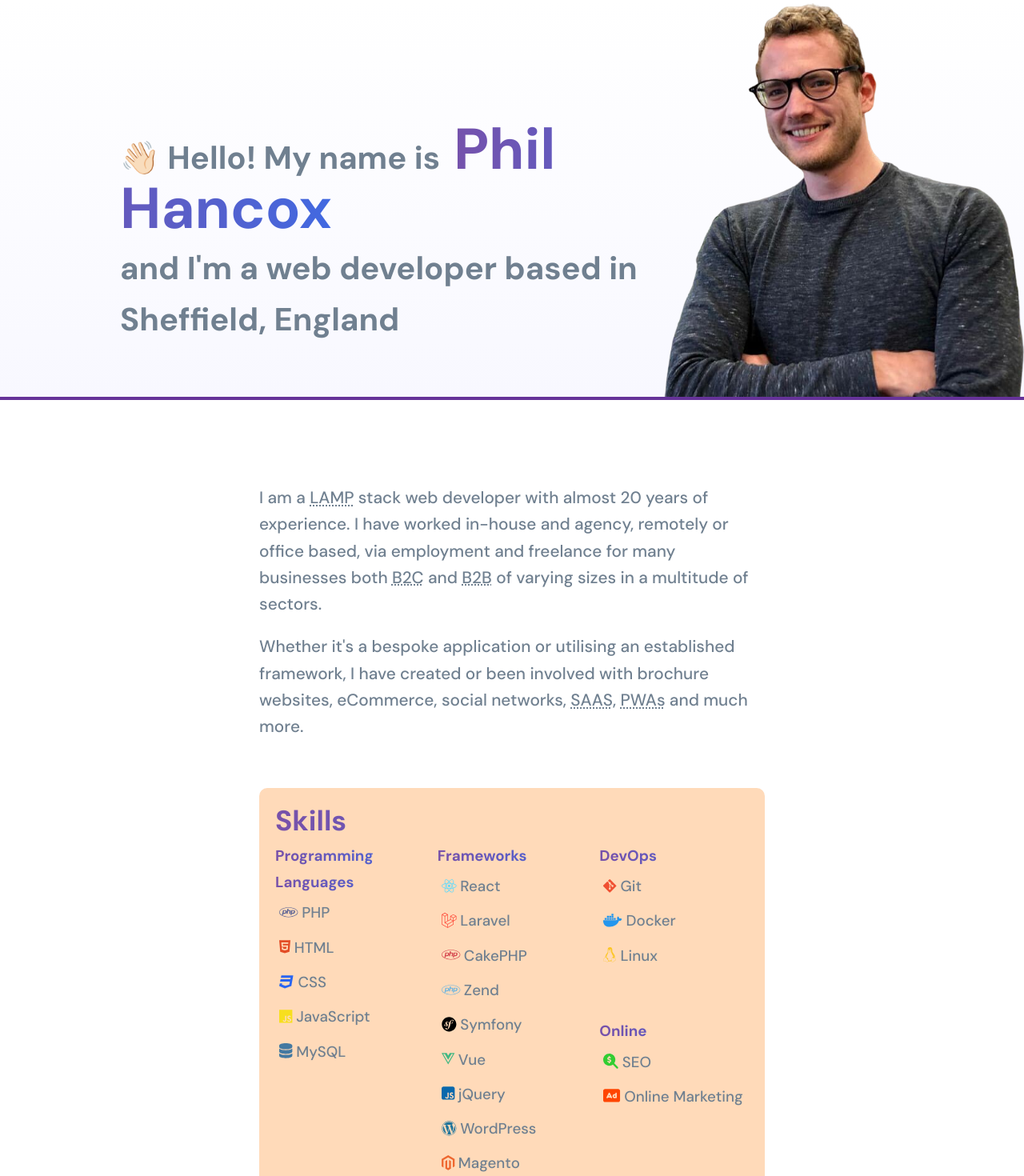
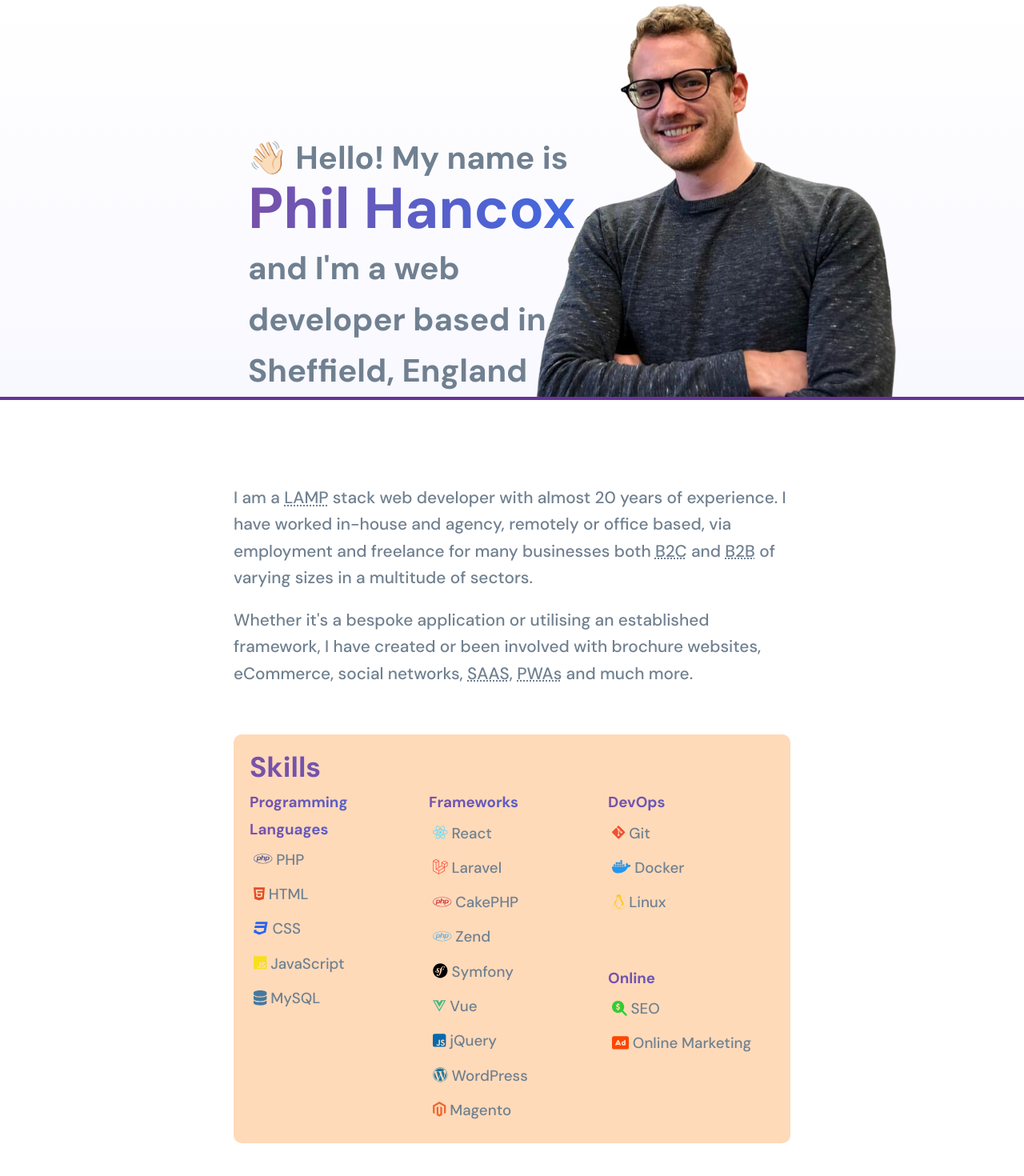
Before and after one commit to philhancox/philhancoxcouk, a Next.js app: page / in a window 1280 px wide. Shown: the top 1470 px of the page at 80% size. Built offline with nearby package versions, Linux system fonts and the light colour scheme.

Commit message:
Title change

```diff
--- a/src/app/globals.css
+++ b/src/app/globals.css
@@ -55,7 +55,7 @@ body {
 }
 
 main {
-  width: 65%;
+  width: 70%;
   margin: 0 auto;
   padding: 100px;
   font-size: 1.3em;
--- a/src/components/Header/Header.jsx
+++ b/src/components/Header/Header.jsx
@@ -8,7 +8,7 @@ function Header() {
           <p className="lead">👋🏻 Hello! My name is
             <span className={styles.phil} itemProp="name">{' '}
               <span itemProp="givenName">Phil</span> <span itemProp="familyName">Hancox</span>
-            </span><br />and I'm a <span itemProp="jobTitle">web developer</span> based in
+            </span> and I'm a <span itemProp="jobTitle">web developer</span> based in
             {' '}<span itemProp="homeLocation">Sheffield</span>, <span itemProp="nationality">England</span></p>
       </div>
     </div>
--- a/src/components/Header/Header.module.css
+++ b/src/components/Header/Header.module.css
@@ -2,12 +2,15 @@
     background-image: url('/phil-hancox.png');
     background-repeat: no-repeat;
     background-position: bottom right;
-    height: 100%
+    height: 100%;
+    width: 75%;
+    margin: 0 auto;
 }
 
 @media (max-width: 1000px) {
     .inner {
         background-size: 65%;
+        width: 100%;
     }
 }
 
```
